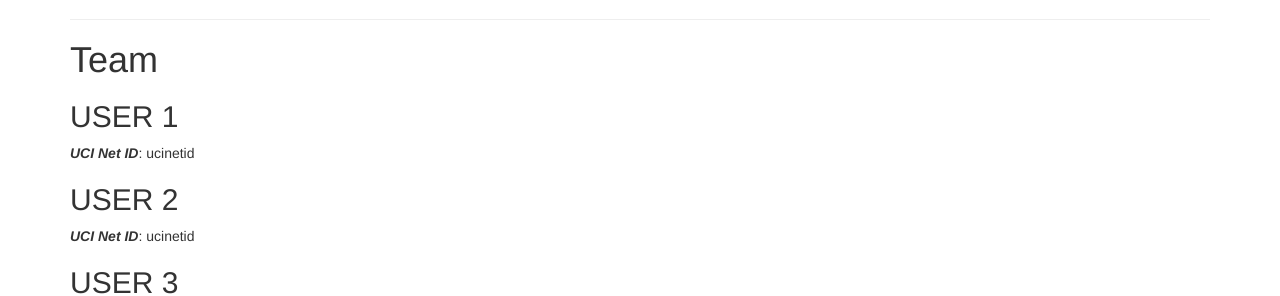
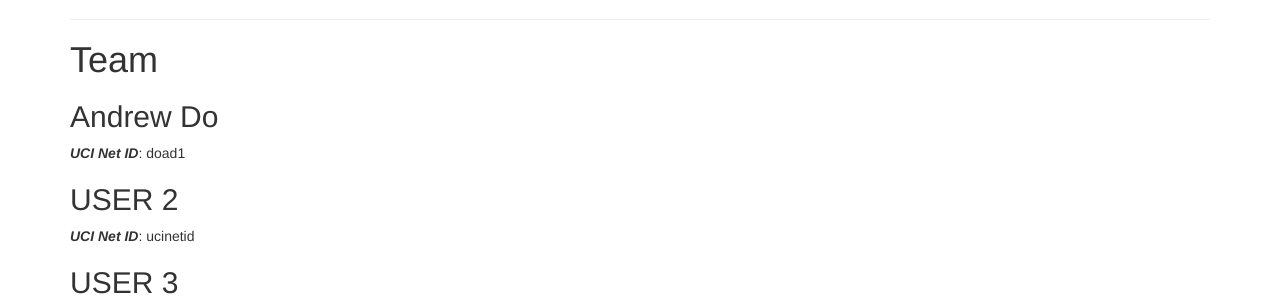
Before and after one commit to andrewdoh/scuba_diver, a Jekyll site: the page built from docs/team.md, in a window 1280 px wide. Shown: the part 133-429 px from the top of the page. Built offline with Jekyll 4.4.1, drawn with Linux system fonts in a browser that asks for light colours.

Commit message:
Update team.md

```diff
--- a/docs/team.md
+++ b/docs/team.md
@@ -6,8 +6,8 @@ title:  Team
 # {{ page.title }}
 
 
-## USER 1
-***UCI Net ID***: ucinetid
+## Andrew Do
+***UCI Net ID***: doad1
 
 ## USER 2
 ***UCI Net ID***: ucinetid
```
